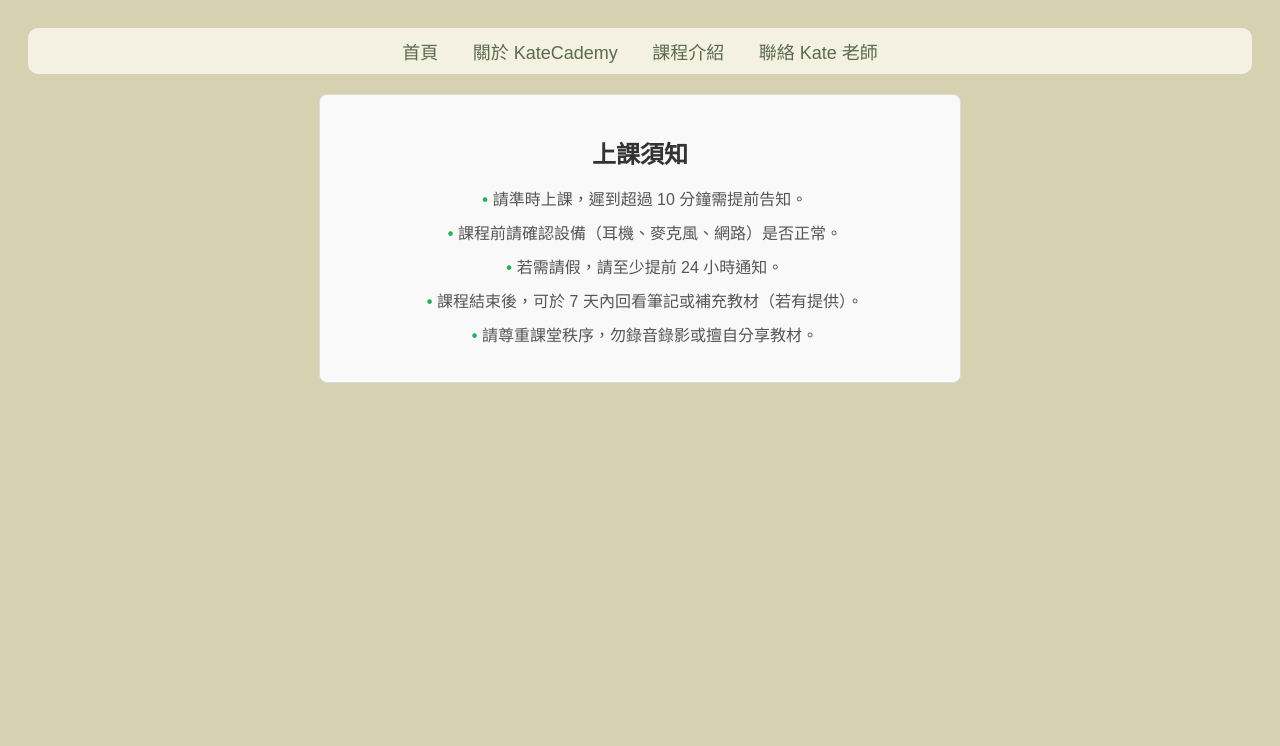
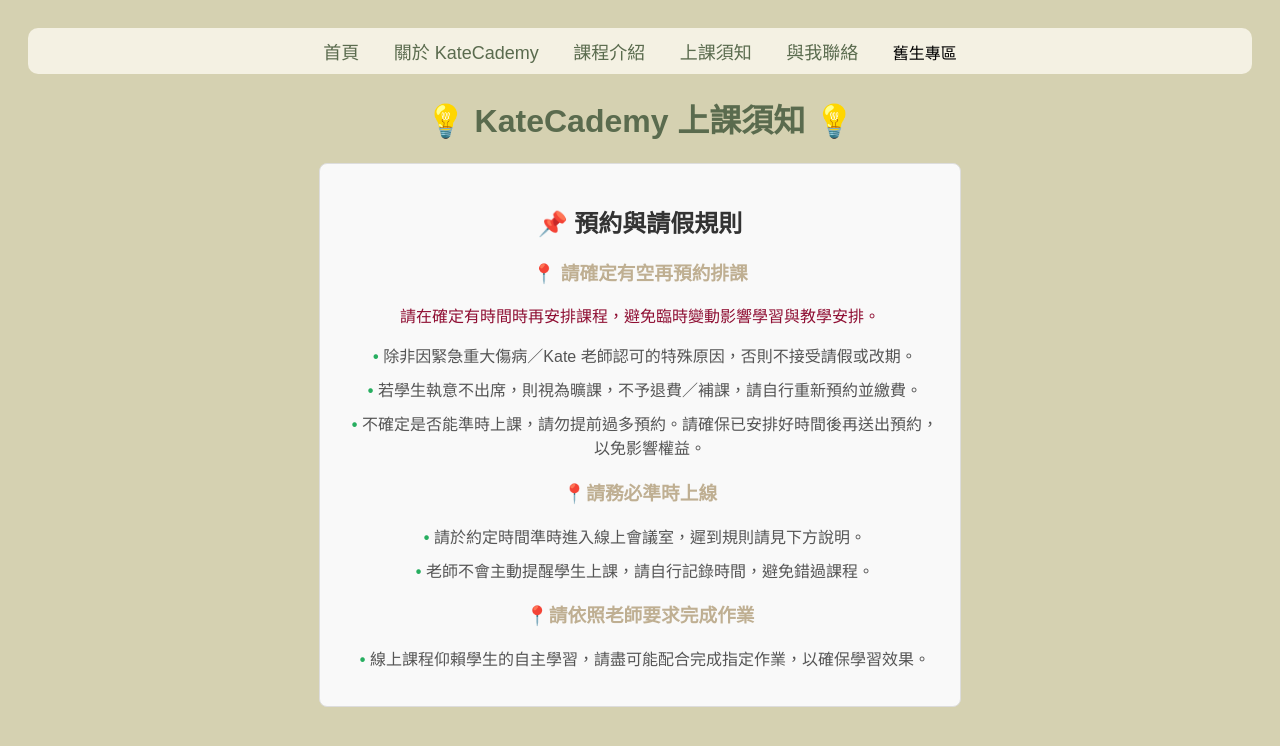
Before and after one commit to katecademy/katecademy-site, a plain HTML site: page class-guidelines.html in a window 1280 px wide. Drawn offline with Linux system fonts and the light colour scheme.

Commit message:
新增導覽列內容＆嘗試新增文字內容

```diff
--- a/class-guidelines.html
+++ b/class-guidelines.html
@@ -12,22 +12,43 @@
             <li><a href="index.html">首頁</a></li>
             <li><a href="about.html">關於 KateCademy</a></li>
             <li><a href="courses.html">課程介紹</a></li>
-            <li><a href="contact.html">聯絡 Kate 老師</a></li>
+            <li><a href="class-guidelines.html">上課須知</a></li>
+            <li><a href="contact.html">與我聯絡</a></li>
+            <li>舊生專區</li>
         </ul>
     </nav>
+
+     <h1>💡 KateCademy 上課須知 💡</h1>
 
     <!-- 上課須知區塊開始 -->
     <section class="class-guidelines">
         <!-- 標題 -->
-    <h2>上課須知</h2>
+        <h2>📌 預約與請假規則</h2>
+
+        <h3>📍 請確定有空再預約排課</h3>
+
+        <p>請在確定有時間時再安排課程，避免臨時變動影響學習與教學安排。</p>
 
         <!-- 上課規則清單 -->
         <ul>
-        <li>請準時上課，遲到超過 10 分鐘需提前告知。</li>
-        <li>課程前請確認設備（耳機、麥克風、網路）是否正常。</li>
-        <li>若需請假，請至少提前 24 小時通知。</li>
-        <li>課程結束後，可於 7 天內回看筆記或補充教材（若有提供）。</li>
-        <li>請尊重課堂秩序，勿錄音錄影或擅自分享教材。</li>
+            <li>除非因緊急重大傷病／Kate 老師認可的特殊原因，否則不接受請假或改期。</li>
+            <li>若學生執意不出席，則視為曠課，不予退費／補課，請自行重新預約並繳費。</li>
+            <li>不確定是否能準時上課，請勿提前過多預約。請確保已安排好時間後再送出預約，以免影響權益。</li>
+        </ul>
+
+        <h3>📍請務必準時上線</h3>
+
+        <!-- 上課規則清單 -->
+        <ul>
+            <li>請於約定時間準時進入線上會議室，遲到規則請見下方說明。</li>
+            <li>老師不會主動提醒學生上課，請自行記錄時間，避免錯過課程。</li>
+        </ul>
+
+         <h3>📍請依照老師要求完成作業</h3>
+
+        <!-- 上課規則清單 -->
+        <ul>
+            <li>線上課程仰賴學生的自主學習，請盡可能配合完成指定作業，以確保學習效果。</li>
         </ul>
     </section>
     <!-- 上課須知區塊結束 -->
```
Lines whose indentation alone changed are shown as unchanged.
